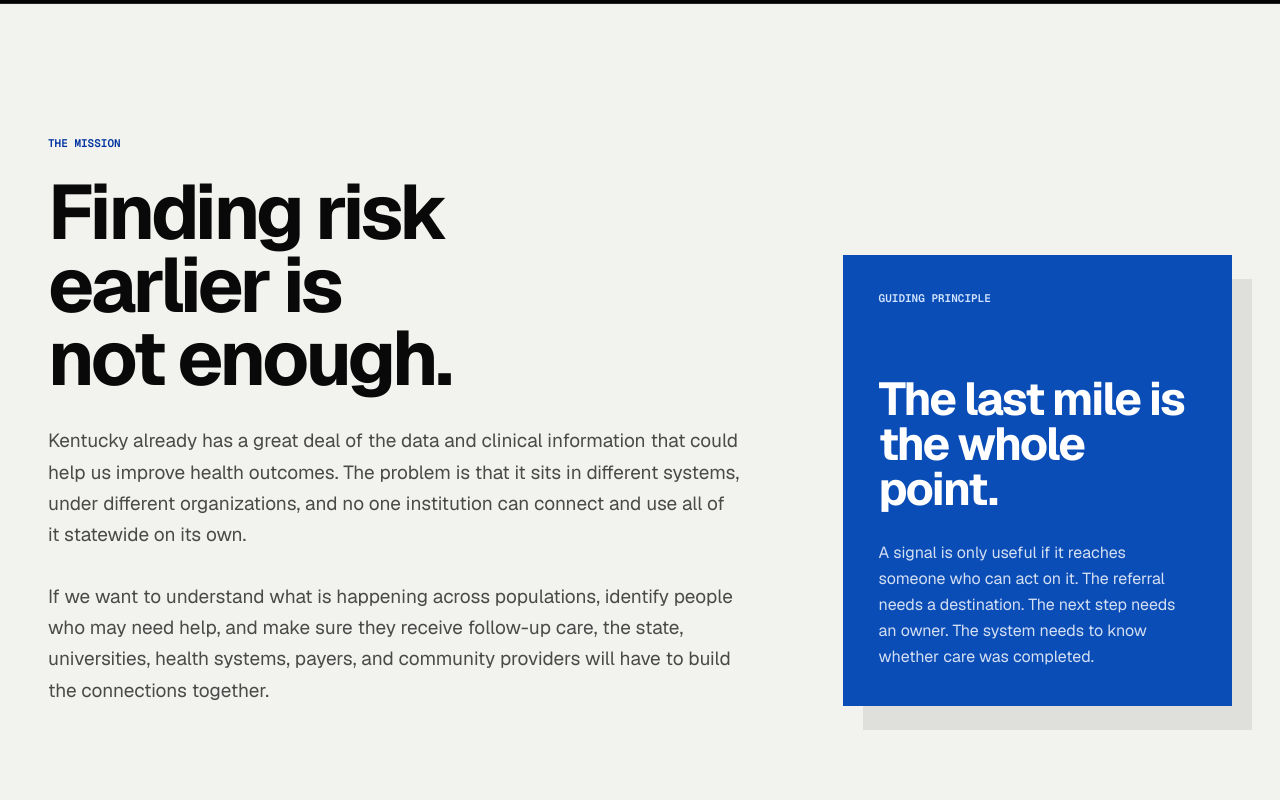
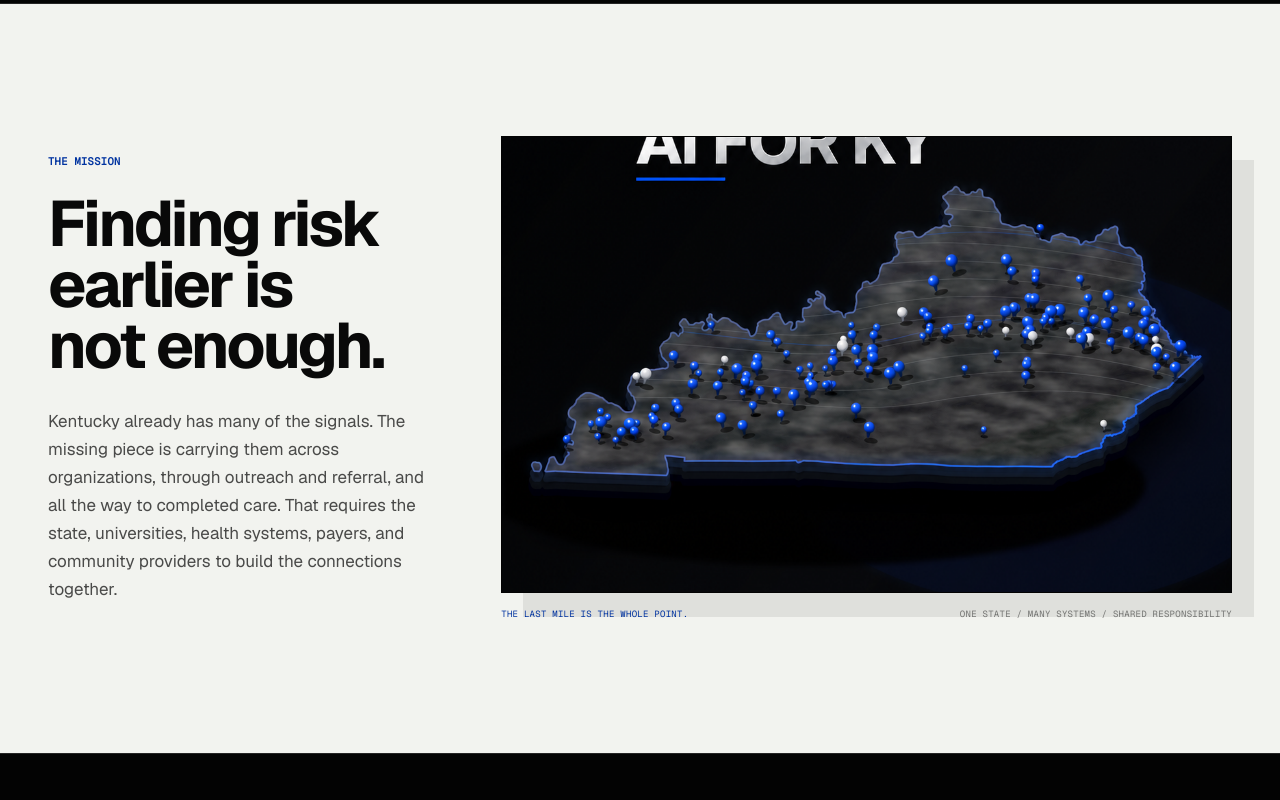
Before and after one commit to Tamathe/SpeakerWebsite, a React (Vite) app: page / in a window 1280 px wide. Shown: the part 1020-1820 px from the top of the page. Built offline with nearby package versions, Linux system fonts and the light colour scheme.

Commit message:
refactor: move mission copy into visual stories

```diff
--- a/scripts/check-positioning.mjs
+++ b/scripts/check-positioning.mjs
@@ -22,6 +22,8 @@ const requiredSignals = [
   "Watch the argument",
   "Finding risk earlier is not enough.",
   "The last mile is the whole point.",
+  "mission-case-visual",
+  "/images/studio/ai-for-ky.png",
   "KY-AHEAD",
   "Rural Diabetic Retinopathy Screening",
   "Whole-Blood Drone Delivery",
@@ -41,6 +43,9 @@ const rejectedSignals = [
   "paid keynote work",
   "generic AI",
   "The strongest reel belongs here.",
+  "mission-last-mile",
+  "mission-infrastructure",
+  "service-layer",
   "Ã",
   "Â",
   "â€",
--- a/src/pages/SpeakingPage.tsx
+++ b/src/pages/SpeakingPage.tsx
@@ -6,7 +6,6 @@ import {
   engagements,
   healthcareInitiatives,
   incubatorSiteUrl,
-  signatureTopics,
   siteIdentity,
 } from "../siteContent";
 
@@ -64,32 +63,27 @@ export function SpeakingPage() {
             <p className="section-index">The mission</p>
             <h2 id="mission-title">Finding risk earlier is not enough.</h2>
             <p>
-              Kentucky already has a great deal of the data and clinical
-              information that could help us improve health outcomes. The
-              problem is that it sits in different systems, under different
-              organizations, and no one institution can connect and use all of
-              it statewide on its own.
-            </p>
-            <p>
-              If we want to understand what is happening across populations,
-              identify people who may need help, and make sure they receive
-              follow-up care, the state, universities, health systems, payers,
-              and community providers will have to build the connections
-              together.
+              Kentucky already has many of the signals. The missing piece is
+              carrying them across organizations, through outreach and
+              referral, and all the way to completed care. That requires the
+              state, universities, health systems, payers, and community
+              providers to build the connections together.
             </p>
           </div>
 
-          <aside className="mission-last-mile" aria-label="Guiding principle">
-            <p className="section-index">Guiding principle</p>
-            <h3>The last mile is the whole point.</h3>
-            <p>
-              A signal is only useful if it reaches someone who can act on it.
-              The referral needs a destination. The next step needs an owner.
-              The system needs to know whether care was completed.
-            </p>
-          </aside>
+          <figure className="mission-case-visual">
+            <img
+              src="/images/studio/ai-for-ky.png"
+              alt="A map of Kentucky marked with connected locations across the state"
+              loading="lazy"
+              decoding="async"
+            />
+            <figcaption>
+              <span>The last mile is the whole point.</span>
+              <span>One state / Many systems / Shared responsibility</span>
+            </figcaption>
+          </figure>
         </div>
-
       </section>
 
       <section
@@ -104,10 +98,10 @@ export function SpeakingPage() {
               What if healthcare AI were shared infrastructure?
             </h2>
             <p>
-              In this excerpt, I make the case for moving beyond disconnected
-              tools and building an intelligence layer that can help public
-              systems find people who need care and connect them to the next
-              step.
+              In this excerpt, I make the case for governed connections across
+              existing systems—not one giant database or one institution
+              owning every record. The test is whether the network returns a
+              useful next step to the person responsible for care.
             </p>
             <div className="featured-talk-details" aria-label="Video details">
               <span>1:23 excerpt</span>
@@ -158,8 +152,8 @@ export function SpeakingPage() {
             <h2 id="work-title">The same problem, seen from different places.</h2>
             <p>
               These projects begin with different clinical needs. Each one asks
-              what has to happen between identifying a possibility and
-              delivering something useful.
+              what has to happen between identifying a possibility, completing
+              the next step, and learning where people are still being missed.
             </p>
           </div>
         </div>
@@ -306,40 +300,6 @@ export function SpeakingPage() {
       </section>
 
       <section
-        className="mission-infrastructure"
-        id="infrastructure"
-        aria-labelledby="infrastructure-title"
-      >
-        <div className="shell service-layer">
-          <div className="service-layer-intro">
-            <p className="section-index">Shared infrastructure</p>
-            <h2 id="infrastructure-title">
-              Connect what already exists. Govern who can use it. Return
-              something useful.
-            </h2>
-            <p>
-              This does not mean one giant database or unrestricted access to
-              patient records. It means a governed service layer that can
-              connect existing systems, give each participant the information
-              needed for its role, analyze signals across the network, and
-              return a useful next step to the people responsible for care.
-            </p>
-          </div>
-          <ol className="service-layer-steps">
-            {signatureTopics.map((topic) => (
-              <li key={topic.number}>
-                <span>{topic.number}</span>
-                <div>
-                  <h3>{topic.title}</h3>
-                  <p>{topic.summary}</p>
-                </div>
-              </li>
-            ))}
-          </ol>
-        </div>
-      </section>
-
-      <section
         className="legislature-section"
         id="legislature"
         aria-labelledby="legislature-title"
--- a/src/styles.css
+++ b/src/styles.css
@@ -1471,15 +1471,15 @@ a {
 
 .mission-case-grid {
   display: grid;
-  grid-template-columns: minmax(0, 1.28fr) minmax(320px, 0.72fr);
-  gap: clamp(56px, 8vw, 132px);
-  align-items: end;
+  grid-template-columns: minmax(340px, 0.68fr) minmax(560px, 1.32fr);
+  gap: clamp(48px, 6vw, 96px);
+  align-items: center;
 }
 
 .mission-case-copy h2 {
-  max-width: 11ch;
+  max-width: 9.5ch;
   margin: 24px 0 0;
-  font-size: clamp(58px, 6vw, 92px);
+  font-size: clamp(52px, 5vw, 80px);
   line-height: 0.95;
   font-weight: 620;
   letter-spacing: -0.045em;
@@ -1487,101 +1487,43 @@ a {
 }
 
 .mission-case-copy > p:not(.section-index) {
-  max-width: 780px;
+  max-width: 620px;
   margin: 30px 0 0;
-  font-size: 19px;
+  font-size: 17px;
   line-height: 1.65;
   color: rgba(9, 9, 9, 0.72);
 }
 
-.mission-last-mile {
-  padding: 36px;
-  background: var(--cobalt-deep);
-  color: var(--white);
-  box-shadow: 20px 24px 0 rgba(9, 9, 9, 0.08);
-}
-
-.mission-last-mile .section-index {
-  color: #d3e4ff;
-}
-
-.mission-last-mile h3 {
-  margin: 70px 0 0;
-  font-size: clamp(38px, 3.6vw, 58px);
-  line-height: 0.98;
-  font-weight: 620;
-  letter-spacing: -0.04em;
-}
-
-.mission-last-mile > p:not(.section-index) {
-  margin: 28px 0 0;
-  font-size: 16px;
-  line-height: 1.62;
-  color: rgba(255, 255, 255, 0.82);
-}
-
-.service-layer {
-  display: grid;
-  grid-template-columns: minmax(320px, 0.82fr) minmax(520px, 1.18fr);
-  gap: clamp(56px, 8vw, 132px);
-  margin-top: 124px;
-  padding-top: 72px;
-  border-top: 1px solid rgba(9, 9, 9, 0.24);
-}
-
-.service-layer-intro h2 {
-  max-width: 13ch;
-  margin: 24px 0 0;
-  font-size: clamp(42px, 4.2vw, 66px);
-  line-height: 0.98;
-  font-weight: 620;
-  letter-spacing: -0.04em;
-}
-
-.service-layer-intro > p:not(.section-index) {
-  max-width: 620px;
-  margin: 28px 0 0;
-  font-size: 17px;
-  line-height: 1.65;
-  color: rgba(9, 9, 9, 0.68);
-}
-
-.service-layer-steps {
+.mission-case-visual {
+  min-width: 0;
   margin: 0;
-  padding: 0;
-  list-style: none;
-  border-top: 1px solid rgba(9, 9, 9, 0.26);
-}
-
-.service-layer-steps li {
-  display: grid;
-  grid-template-columns: 44px minmax(0, 1fr);
-  gap: 22px;
-  padding: 26px 0;
-  border-bottom: 1px solid rgba(9, 9, 9, 0.26);
-}
-
-.service-layer-steps li > span {
-  padding-top: 3px;
-  font-family: var(--mono);
-  font-size: 11px;
+}
+
+.mission-case-visual img {
+  width: 100%;
+  aspect-ratio: 16 / 10;
+  object-fit: cover;
+  object-position: center 44%;
+  border: 1px solid rgba(9, 9, 9, 0.2);
+  background: #030303;
+  box-shadow: 22px 24px 0 rgba(9, 9, 9, 0.08);
+}
+
+.mission-case-visual figcaption {
+  display: flex;
+  justify-content: space-between;
+  gap: 24px;
+  margin-top: 15px;
+  font-family: var(--mono);
+  font-size: 9px;
+  line-height: 1.4;
+  text-transform: uppercase;
+  letter-spacing: 0.03em;
+  color: rgba(9, 9, 9, 0.5);
+}
+
+.mission-case-visual figcaption span:first-child {
   color: #0033a0;
-}
-
-.service-layer-steps h3 {
-  margin: 0;
-  font-size: 24px;
-  line-height: 1.12;
-  font-weight: 630;
-  letter-spacing: -0.025em;
-}
-
-.service-layer-steps p {
-  max-width: 660px;
-  margin: 10px 0 0;
-  font-size: 14px;
-  line-height: 1.58;
-  color: rgba(9, 9, 9, 0.64);
 }
 
 .mission-work {
@@ -1686,23 +1628,6 @@ a {
   font-size: 14px;
   line-height: 1.62;
   color: var(--muted-2);
-}
-
-.mission-infrastructure {
-  padding: 126px 0;
-  border-top: 1px solid rgba(9, 9, 9, 0.16);
-  background: #f2f3ef;
-  color: #090909;
-}
-
-.mission-infrastructure .section-index {
-  color: #0033a0;
-}
-
-.mission-infrastructure .service-layer {
-  margin-top: 0;
-  padding-top: 0;
-  border-top: 0;
 }
 
 .mission-project-focus {
@@ -2416,8 +2341,7 @@ a {
     gap: 46px;
   }
 
-  .mission-case-grid,
-  .service-layer {
+  .mission-case-grid {
     gap: 56px;
   }
 
@@ -2498,17 +2422,12 @@ a {
     max-width: 13ch;
   }
 
-  .mission-case-grid,
-  .service-layer {
+  .mission-case-grid {
     grid-template-columns: 1fr;
   }
 
-  .mission-last-mile {
-    max-width: 680px;
-  }
-
-  .service-layer-intro h2 {
-    max-width: 16ch;
+  .mission-case-visual {
+    order: -1;
   }
 
   .mission-project-grid {
@@ -2829,7 +2748,6 @@ a {
   .home-principle,
   .mission-case,
   .mission-work,
-  .mission-infrastructure,
   .research-section,
   .implementation-band,
   .related-section,
@@ -2856,7 +2774,6 @@ a {
   .implementation-head h2,
   .story-copy h2,
   .mission-case-copy h2,
-  .service-layer-intro h2,
   .featured-talk-copy h2,
   .legislature-copy h2,
   .speaker-kit-copy h2 {
@@ -2873,7 +2790,6 @@ a {
 
   .story-copy > p:not(.section-index),
   .mission-case-copy > p:not(.section-index),
-  .service-layer-intro > p:not(.section-index),
   .featured-talk-copy > p:not(.section-index),
   .legislature-copy > p:not(.section-index) {
     font-size: 17px;
@@ -2912,19 +2828,15 @@ a {
     margin-top: 56px;
   }
 
-  .service-layer {
-    margin-top: 72px;
-    padding-top: 52px;
-  }
-
-  .mission-last-mile {
-    padding: 28px;
+  .mission-case-visual img {
+    aspect-ratio: 4 / 3;
     box-shadow: 12px 14px 0 rgba(9, 9, 9, 0.08);
   }
 
-  .mission-last-mile h3 {
-    margin-top: 48px;
-    font-size: 42px;
+  .mission-case-visual figcaption {
+    align-items: flex-start;
+    flex-direction: column;
+    gap: 5px;
   }
 
   .mission-project {
```
